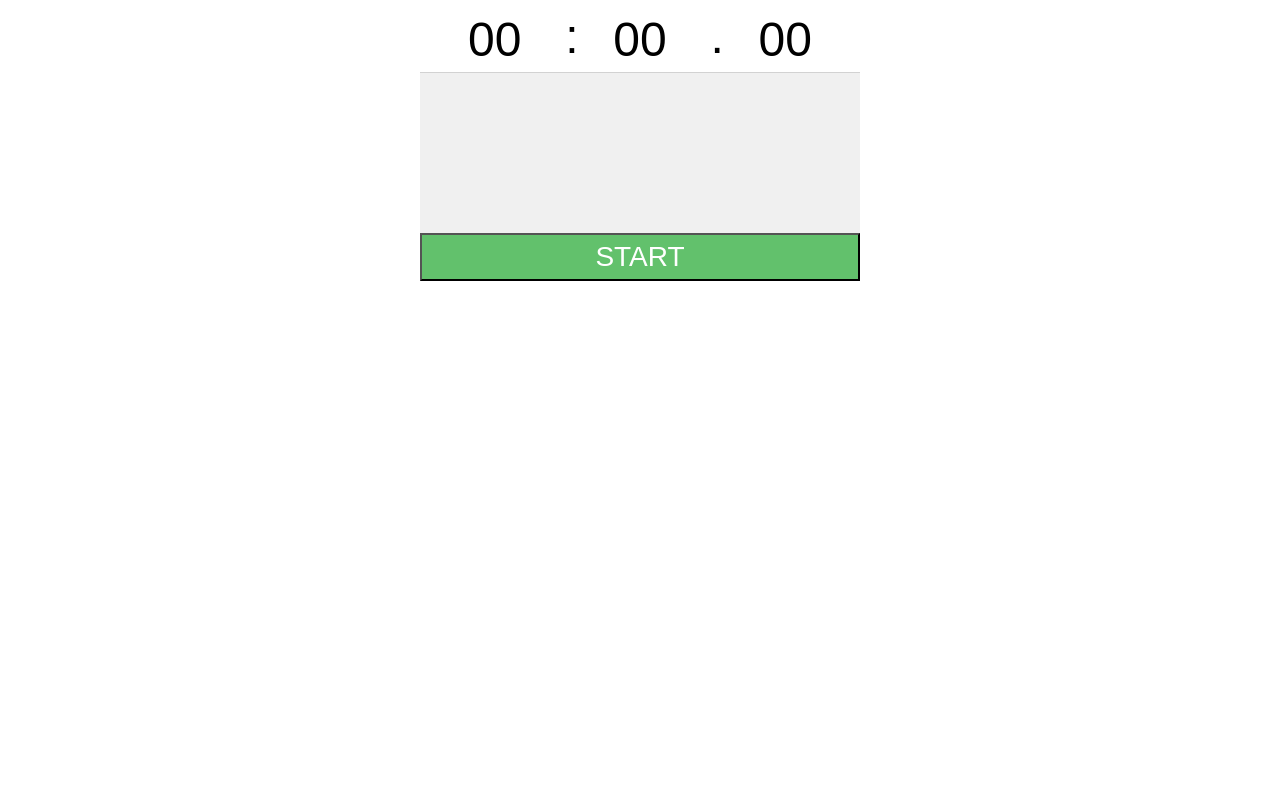
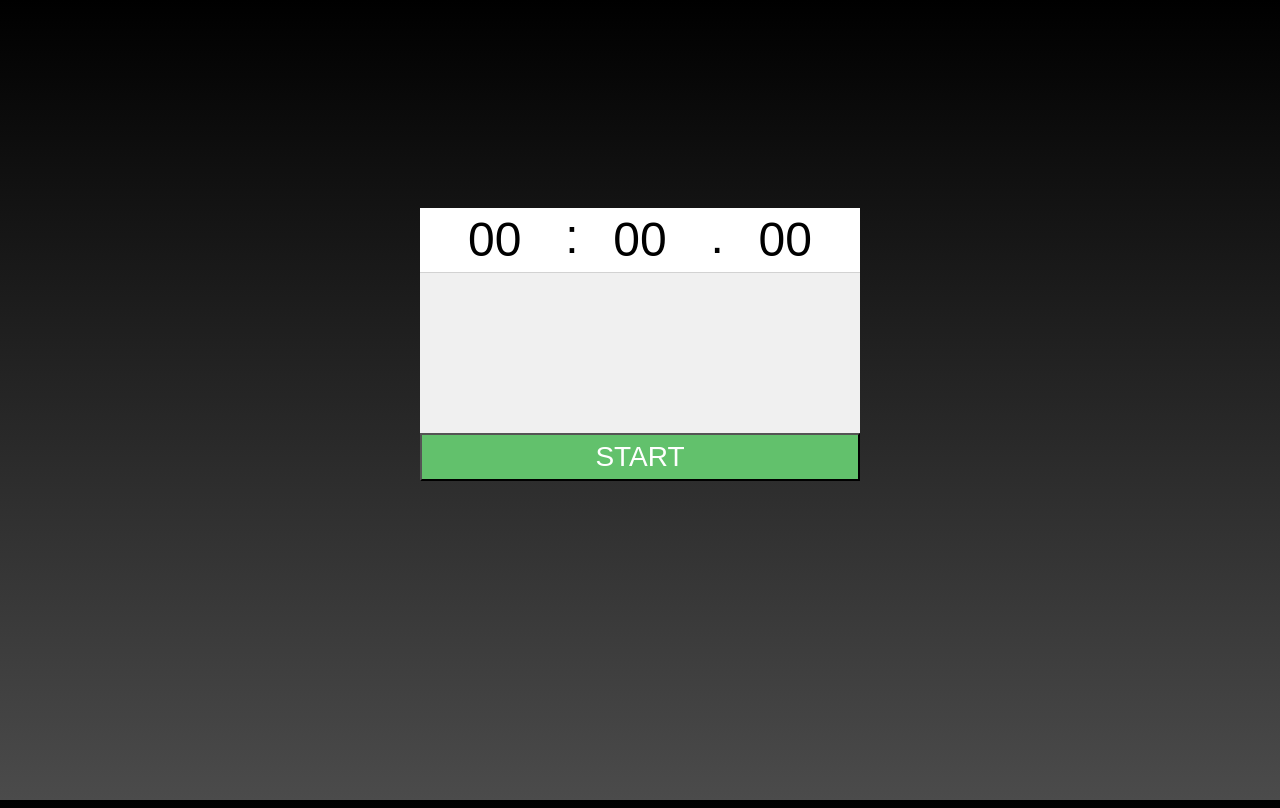
Before and after one commit to dalevfenton/tiy-2.2-stopwatch, a plain HTML site: page index.html in a window 1280 px wide. Drawn offline with Linux system fonts and the light colour scheme.

Commit message:
added some bg stying and positioning

```diff
--- a/style.css
+++ b/style.css
@@ -1,5 +1,11 @@
+html {
+  height: 100%;
+}
 body {
   font-family: sans-serif;
+  background-color: black;
+  background-image: linear-gradient( rgba(0, 0, 0, 1), rgba(75, 75, 75, 1));
+  height: 100%;
 }
 
 ul {
@@ -12,6 +18,8 @@ ul {
   width: 90%;
   max-width: 440px;
   margin: 0 auto;
+  position: relative;
+  top: 25%;
 }
 
 .display, .button-holder {
```
